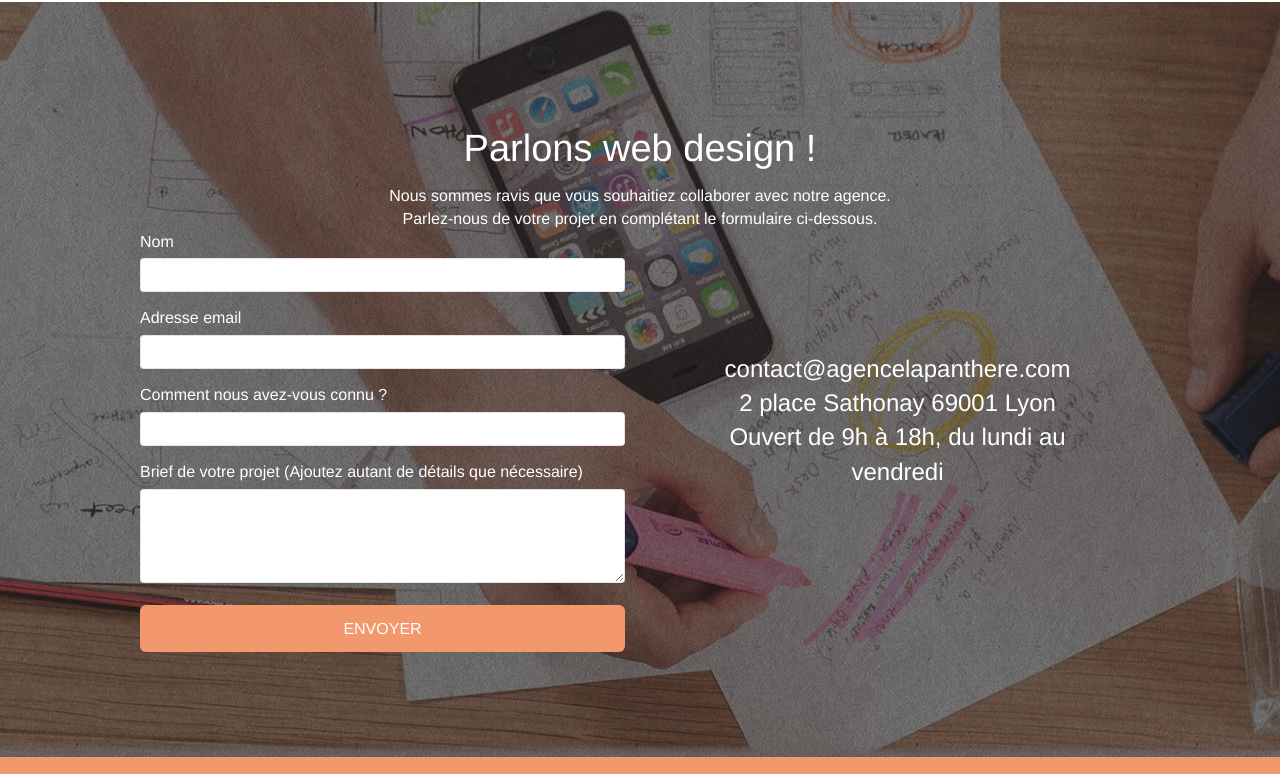
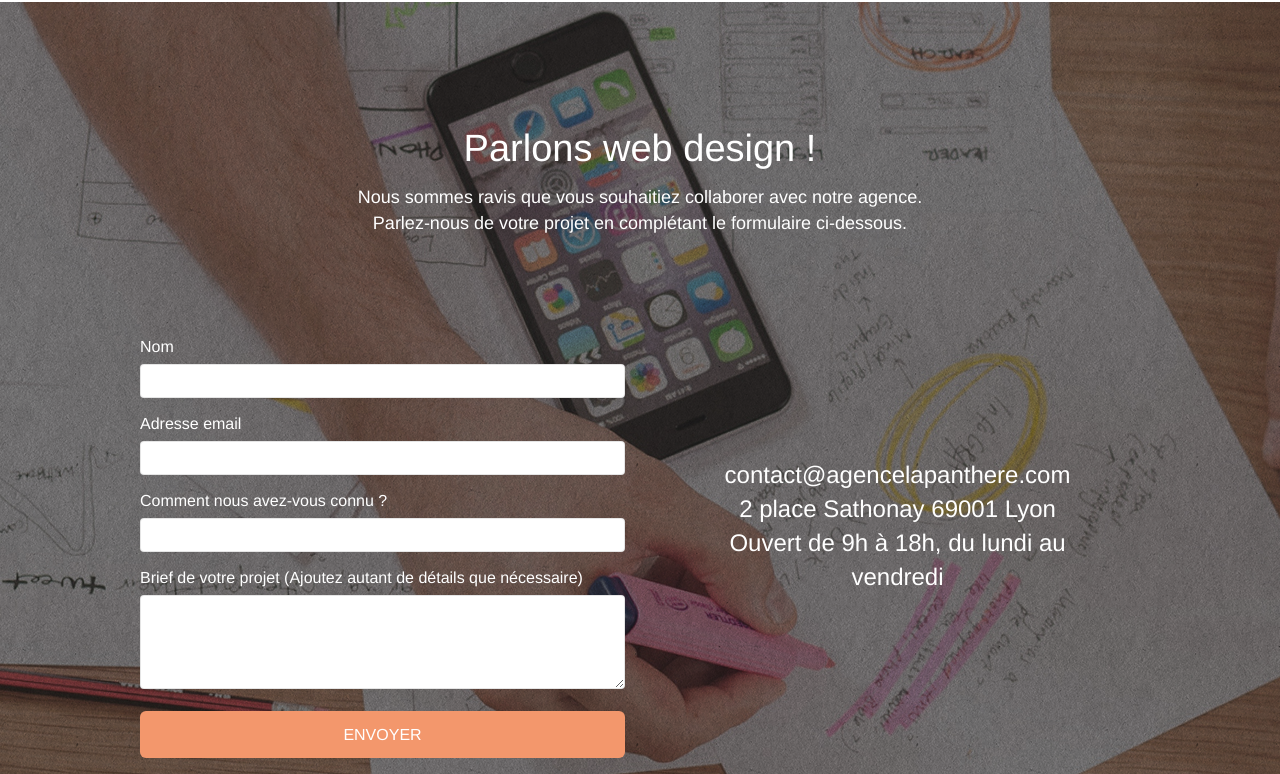
Before and after one commit to Qintavius/la-panthere, a plain HTML site: page index.html in a window 1280 px wide. Shown: the part 3196-3970 px from the top of the page. Drawn offline with Linux system fonts and the light colour scheme.

Commit message:
[UPDATE] Taile de police texte contact augmentée

```diff
--- a/style.css
+++ b/style.css
@@ -1098,6 +1098,11 @@ h4 {
     font-size: 24px;
 }
 
+#bloc-5-cta .col-sm-12 p {
+    padding-bottom: 10%;
+    font-size: 18px;
+}
+
 /* Footer */
 footer p {
     margin-bottom: 2%;
```
